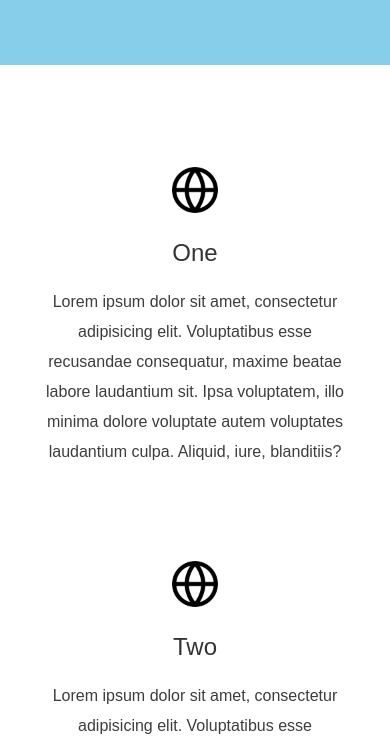
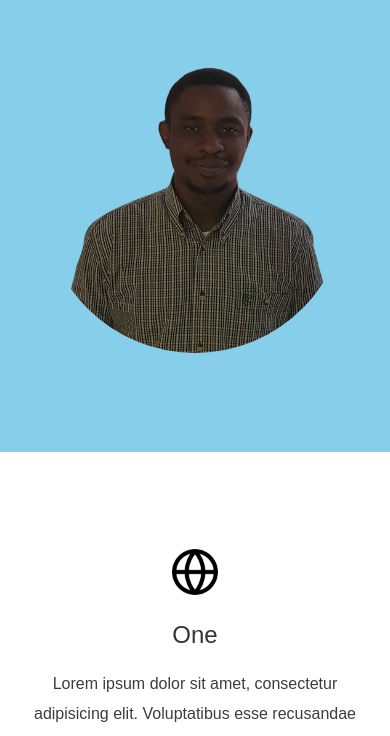
Before and after one commit to Sochuks/mySimplePortfolio, a plain HTML site: page index.html in a window 390 px wide. Shown: the part 722-1458 px from the top of the page. Drawn offline with nearby package versions, Linux system fonts and the light colour scheme.

Commit message:
- Modified style sheet   - added @media(max-width: 800px) for     - home, home-text set (grid-template-columns:1fr, min-height130vh, grid-gap, padding-top)      - home-img, home-img img set (height, width450px, text-align)      - about, about-img set (grid-template-columns1fr, text-align,margin-bottom)      - :root set (--big-font, --h2-font)      - section set (padding, transition)

```diff
--- a/res/css/style.css
+++ b/res/css/style.css
@@ -616,3 +616,44 @@ footer p{
       top: 100%;
     }
 }
+
+@media (max-width: 800px){
+
+    .home{
+        grid-template-columns: 1fr;
+        min-height: 130vh;
+        grid-gap: 1rem;
+      }
+
+    .home-text{
+        padding-top: 55px;
+      }
+
+    .home-img{
+      text-align: center;
+    }
+
+    .home-img img{
+      width:400px;
+      height:auto;
+    }
+
+    .about{
+      grid-template-columns: 1fr;
+    }
+
+    .about-img{
+      text-align: center;
+      margin-bottom: 30px;
+    }
+
+    :root{
+      --big-font: 3.5rem;
+      --h2-font: 2.5rem;
+    }
+
+    section {
+      padding: 65px 3%;
+      transition: .3s
+    }
+}
```
